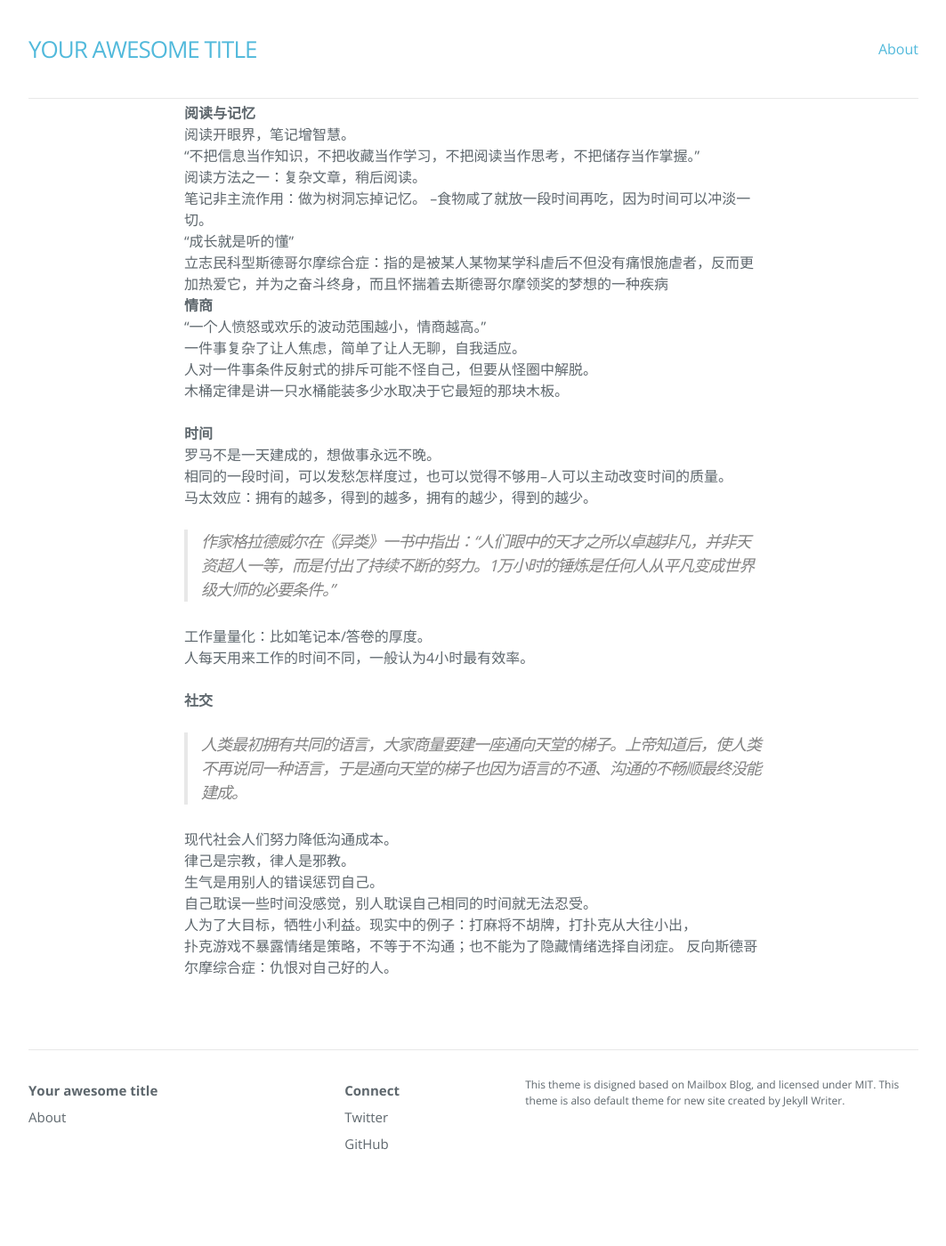
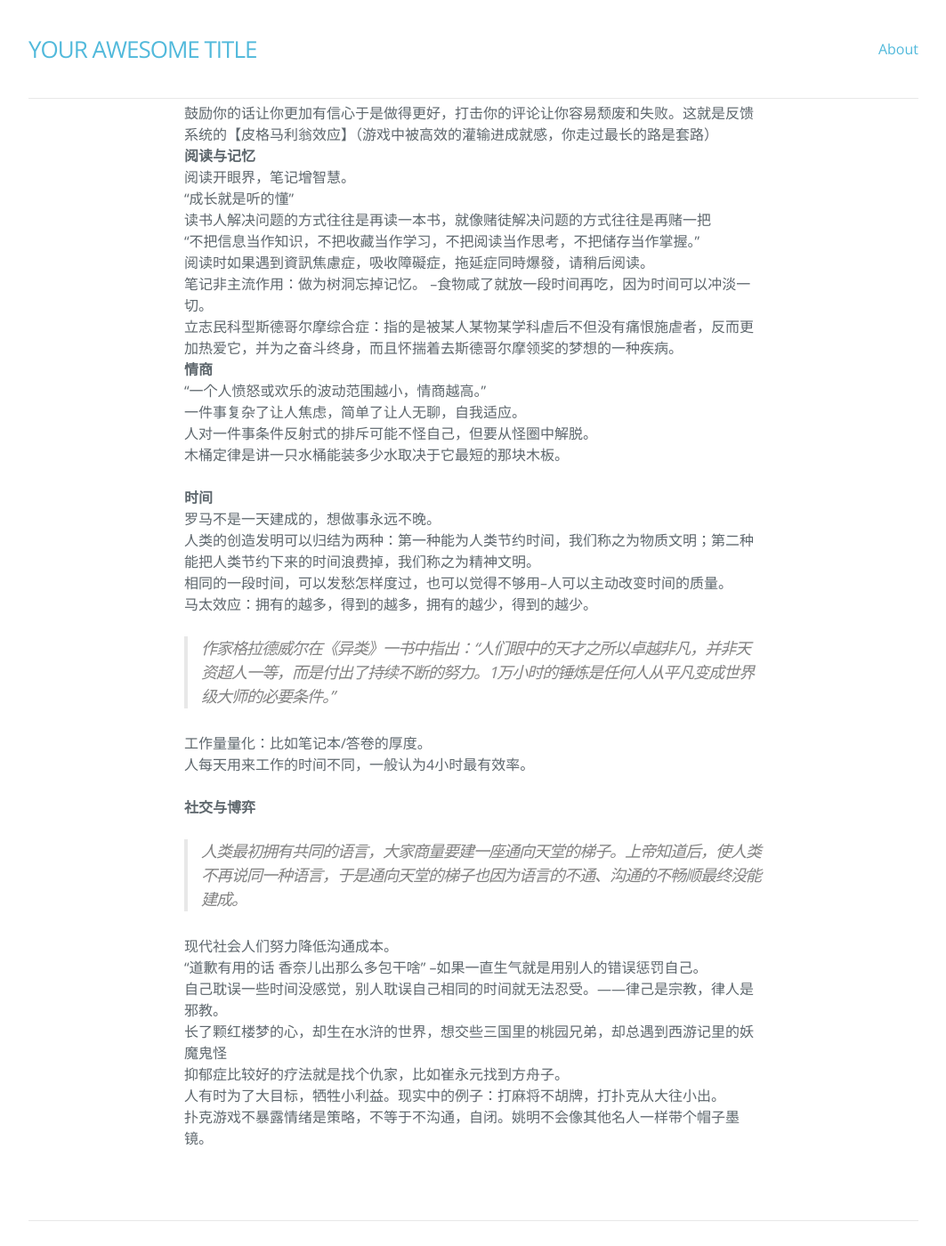
Before and after one commit to hebbank/aceo, a Jekyll site: the page built from _posts/2017-04-16-jt.md, in a window 1280 px wide and 1400 px high, scrolled down 959 px. Shown: the whole window at 89% size, without its empty margins (108-1171 px from the left). Built offline with Jekyll 4.4.1, drawn with Linux system fonts in a browser that asks for light colours; nearby versions of some CDN libraries; before the commit the page ends 2327 px from its top, so only the background shows below that; some of the changed text lies outside the part shown.

Commit message:
Update 心灵鸡汤

```diff
--- a/_posts/2017-04-16-jt.md
+++ b/_posts/2017-04-16-jt.md
@@ -9,13 +9,14 @@ tags: 鸡汤
 男人梦见被动物追咬因为原始时打猎，女人梦见床下起火因为原始时树上居住生活。
 男人购物直奔目标，因为原始时主要工作是打猎，女人边走边聊因为原始时主要工作是采果实。
 女生之间的对话特别神奇，两个人坐在一起叽叽喳喳半天，一言一语交错，其实都在各自说自己的事情，驴唇不对马嘴，但对话完全能顺畅进行。
+对中国女性地位高的幻觉的产生一般来源于以下事实：大部分人遇到的中学时期的班主任都是女的
 **自我**
-缺乏存在感，到感应水龙头前面都不出水。
-自卑感很强烈的才需要到处炫耀。
+存在感低到连感应式水龙头都不出水
+自卑感很强烈的才需要到处炫耀
 自我罗列一堆理由，满足自我的被认同感。
-“如果道歉有用，要警察干嘛？”
 意识形态洗脑的负资产就是让人民认为自己应该享有超国民待遇。
-
+同样都是心理疾病，越来越多的人特自豪的说 “我有抑郁症”、“我有强迫症” 却从来不会有人骄傲地说 “我有红眼病” 、“我气人有笑人无”
+反向斯德哥尔摩综合症：仇恨对自己好的人。
 **大脑**
 大脑功能分为逻辑思维，空间思维，语言，运动等。
 认知负担：人倾向于去做简单的、不需要太多思考的事情；而排斥复杂的、需要大量投入的事情。
@@ -27,14 +28,14 @@ tags: 鸡汤
 调整你的聚焦点，切换到不同的工作上，激活大脑的另一块区域。
 不一定要停止工作來休息，「做不一樣的事情」「切換不同工作節奏」來保持「彈力」。这个方法，叫做分段工作法（莫法特工作法）。
 鼓励你的话让你更加有信心于是做得更好，打击你的评论让你容易颓废和失败。这就是反馈系统的【皮格马利翁效应】（游戏中被高效的灌输进成就感，你走过最长的路是套路）
-
 **阅读与记忆**
 阅读开眼界，笔记增智慧。
+“成长就是听的懂”
+读书人解决问题的方式往往是再读一本书，就像赌徒解决问题的方式往往是再赌一把
 “不把信息当作知识，不把收藏当作学习，不把阅读当作思考，不把储存当作掌握。”
-阅读方法之一：复杂文章，稍后阅读。
+阅读时如果遇到資訊焦慮症，吸收障礙症，拖延症同時爆發，请稍后阅读。
 笔记非主流作用：做为树洞忘掉记忆。 --食物咸了就放一段时间再吃，因为时间可以冲淡一切。
-“成长就是听的懂”
-立志民科型斯德哥尔摩综合症：指的是被某人某物某学科虐后不但没有痛恨施虐者，反而更加热爱它，并为之奋斗终身，而且怀揣着去斯德哥尔摩领奖的梦想的一种疾病
+立志民科型斯德哥尔摩综合症：指的是被某人某物某学科虐后不但没有痛恨施虐者，反而更加热爱它，并为之奋斗终身，而且怀揣着去斯德哥尔摩领奖的梦想的一种疾病。
 **情商**
 “一个人愤怒或欢乐的波动范围越小，情商越高。”
 一件事复杂了让人焦虑，简单了让人无聊，自我适应。
@@ -43,21 +44,21 @@ tags: 鸡汤
 
 **时间**
 罗马不是一天建成的，想做事永远不晚。
+人类的创造发明可以归结为两种：第一种能为人类节约时间，我们称之为物质文明；第二种能把人类节约下来的时间浪费掉，我们称之为精神文明。
 相同的一段时间，可以发愁怎样度过，也可以觉得不够用--人可以主动改变时间的质量。
 马太效应：拥有的越多，得到的越多，拥有的越少，得到的越少。
-
 > 作家格拉德威尔在《异类》一书中指出：“人们眼中的天才之所以卓越非凡，并非天资超人一等，而是付出了持续不断的努力。1万小时的锤炼是任何人从平凡变成世界级大师的必要条件。”
 
 工作量量化：比如笔记本/答卷的厚度。
 人每天用来工作的时间不同，一般认为4小时最有效率。
 
-**社交**
+**社交与博弈**
 > 人类最初拥有共同的语言，大家商量要建一座通向天堂的梯子。上帝知道后，使人类不再说同一种语言，于是通向天堂的梯子也因为语言的不通、沟通的不畅顺最终没能建成。
 
 现代社会人们努力降低沟通成本。
-律己是宗教，律人是邪教。
-生气是用别人的错误惩罚自己。
-自己耽误一些时间没感觉，别人耽误自己相同的时间就无法忍受。
-人为了大目标，牺牲小利益。现实中的例子：打麻将不胡牌，打扑克从大往小出，
-扑克游戏不暴露情绪是策略，不等于不沟通；也不能为了隐藏情绪选择自闭症。
-反向斯德哥尔摩综合症：仇恨对自己好的人。
+“道歉有用的话 香奈儿出那么多包干啥” --如果一直生气就是用别人的错误惩罚自己。
+自己耽误一些时间没感觉，别人耽误自己相同的时间就无法忍受。——律己是宗教，律人是邪教。
+长了颗红楼梦的心，却生在水浒的世界，想交些三国里的桃园兄弟，却总遇到西游记里的妖魔鬼怪
+抑郁症比较好的疗法就是找个仇家，比如崔永元找到方舟子。
+人有时为了大目标，牺牲小利益。现实中的例子：打麻将不胡牌，打扑克从大往小出。
+扑克游戏不暴露情绪是策略，不等于不沟通，自闭。姚明不会像其他名人一样带个帽子墨镜。
```
